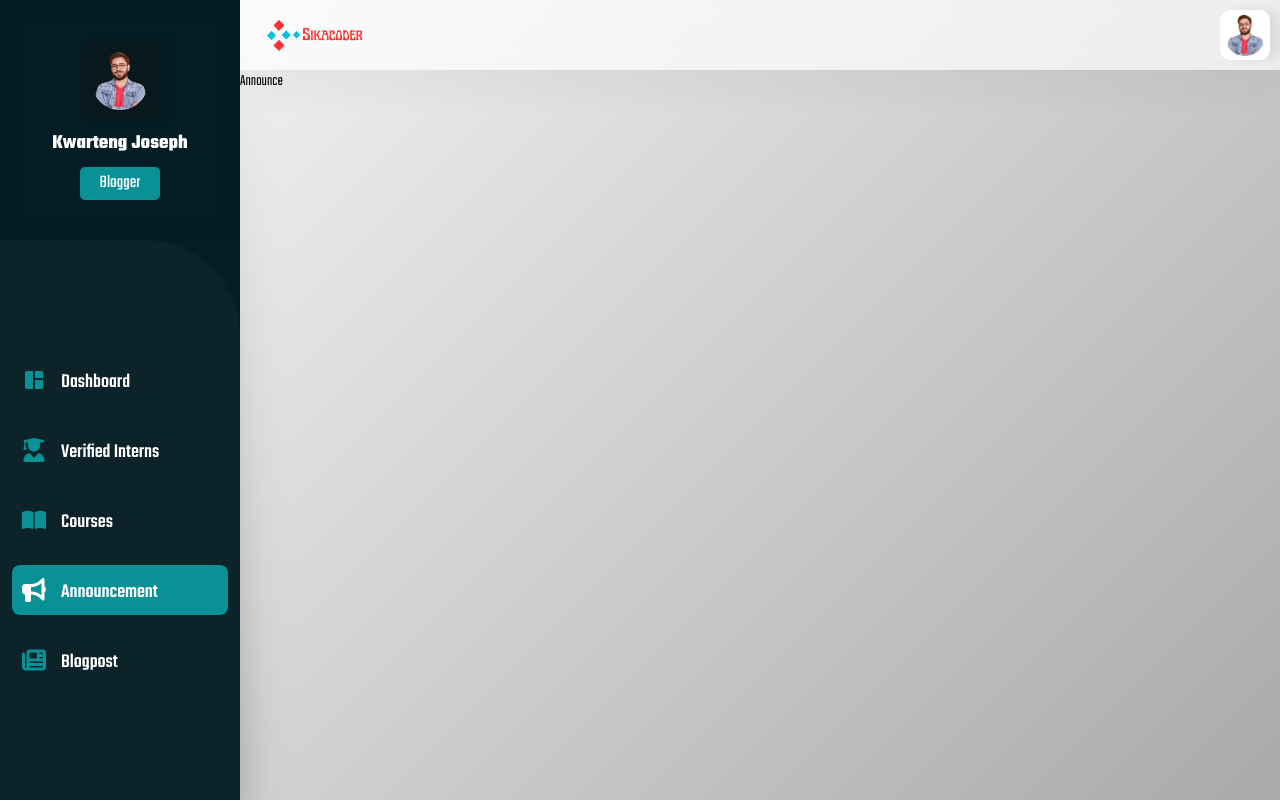
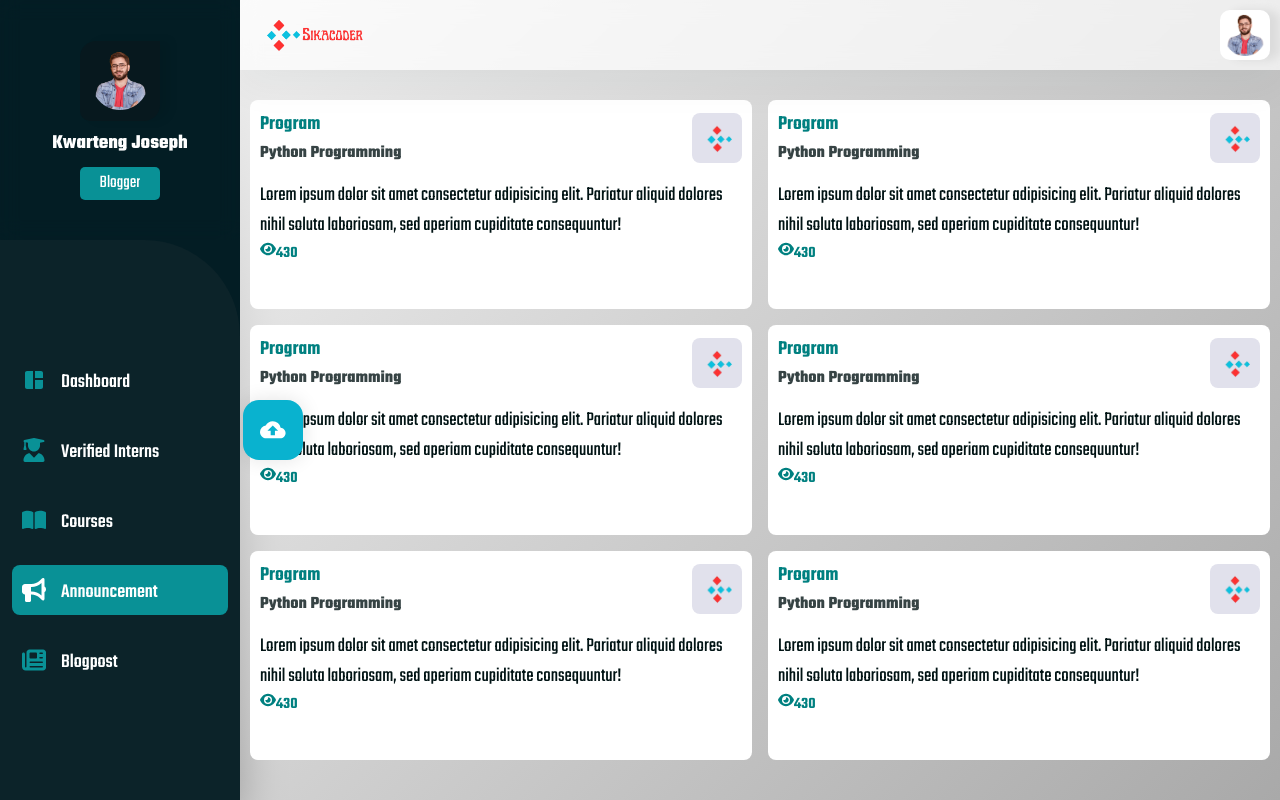
Before and after one commit to Kwarto/sikacoder, a React (Vite) app: page /sc-admin-panel in a window 1280 px wide. Both pictures are taken after a click on the element "Announcement". Built offline with nearby package versions, Linux system fonts and the light colour scheme; no server answers.

Commit message:
Added announcement component

```diff
--- a/src/components/AdminElements/AdDash.jsx
+++ b/src/components/AdminElements/AdDash.jsx
@@ -6,6 +6,7 @@ import Intern from "./Intern";
 import Programs from "./Programs";
 import Announce from "./Announce";
 import Blogpost from "./Blogpost";
+import { MdCloudUpload } from "react-icons/md";
 
 const AdDash = ({ activeIndex }) => {
   const renderComponent = () => {
@@ -27,6 +28,9 @@ const AdDash = ({ activeIndex }) => {
   return (
     <AdDashContainerWrapper>
       <AdNav />
+      <AddPostModalButton>
+        <MdCloudUpload />
+      </AddPostModalButton>
       {renderComponent()}
     </AdDashContainerWrapper>
   );
@@ -42,4 +46,21 @@ const AdDashContainerWrapper = styled.section`
   overflow: hidden;
 `;
 
+const AddPostModalButton = styled.article`
+  position: absolute;
+  top: 25rem;
+  left: .2rem;
+  z-index: 1000;
+  width: 60px;
+  aspect-ratio: 1/1;
+  background: rgb(9, 178, 207);
+  border-radius: 1rem;
+  box-shadow: 0 0 20px rgba(0, 0, 0, 0.11);
+  cursor: pointer;
+  color: #fff;
+  font-size: 1.6rem;
+  display: flex;
+  align-items: center;
+  justify-content: center;
+`
 export default AdDash;
--- a/src/components/AdminElements/Announce.jsx
+++ b/src/components/AdminElements/Announce.jsx
@@ -1,9 +1,93 @@
 import React from 'react'
+import styled from 'styled-components'
+import { announceData } from '../../utils/annonceData'
+import { FaEye } from 'react-icons/fa6'
 
 const Announce = () => {
   return (
-    <div>Announce</div>
+     <AnnouncementContainerWrapper className='grid-col-2'>
+      {announceData && announceData.map((item) => (
+        <div className="announce-card"
+         key={item.id}>
+          <div className="head">
+            <div className="program">
+              <p>Program</p>
+              <h4>{item.program}</h4>
+            </div>
+            <div className="avatar">
+              <img src={item.announceFav} alt={item.program} />
+            </div>
+          </div>
+          <div className="info">
+            <p>{item.announceDesc}</p>
+            <span className='read'>
+              <FaEye />
+              {item.readers}
+              </span>
+          </div>
+        </div>
+      ))}
+     </AnnouncementContainerWrapper>
   )
 }
 
+const AnnouncementContainerWrapper = styled.article`
+  width: 100%;
+  height: 90vh;
+  padding: 30px 10px;
+  overflow-y: scroll;
+  .announce-card{
+    width: 100%;
+    height: 100%;
+    background: #fff;
+    border-radius: .5rem;
+    padding: 10px;
+    cursor: pointer;
+    overflow: hidden;
+    display: flex;
+    align-items: center;
+    flex-direction: column;
+    .head{
+      display: flex;
+      align-items: center;
+      justify-content: space-between;
+      width: 100%;
+      .program{
+        display: flex;
+        align-items: flex-start;
+        justify-content: space-between;
+        flex-direction: column;
+        h4{
+          color: rgba(2, 19, 20, 0.795);
+        }
+        p{
+          color: teal;
+          font-weight: 600;
+        }
+      }
+      .avatar{
+        width: 50px;
+        aspect-ratio: 1/1;
+        background: rgba(9, 9, 102, 0.123);
+        border-radius: .5rem;
+        display: flex;
+        align-items: center;
+        justify-content: center;
+        padding: 6px;
+        img{
+          width: 80%;
+        }
+      }
+    }
+    .info{
+      padding-top: 15px;
+      overflow: hidden;
+      .read{
+        color: teal;
+        font-weight: 600;
+      }
+    }
+
+  }
+`
 export default Announce
--- /dev/null
+++ b/src/utils/annonceData.js
@@ -0,0 +1,45 @@
+import fromImg from '../assets/icons/favicon.png'
+export const announceData = [
+    {
+        id: 1,
+        program: 'Python Programming',
+        announceDesc: 'Lorem ipsum dolor sit amet consectetur adipisicing elit. Pariatur aliquid dolores nihil soluta laboriosam, sed aperiam cupiditate consequuntur!',
+        announceFav: fromImg,
+        readers: 430,
+    },
+      {
+        id: 2,
+        program: 'Python Programming',
+        announceDesc: 'Lorem ipsum dolor sit amet consectetur adipisicing elit. Pariatur aliquid dolores nihil soluta laboriosam, sed aperiam cupiditate consequuntur!',
+        announceFav: fromImg,
+        readers: 430,
+    },
+      {
+        id: 3,
+        program: 'Python Programming',
+        announceDesc: 'Lorem ipsum dolor sit amet consectetur adipisicing elit. Pariatur aliquid dolores nihil soluta laboriosam, sed aperiam cupiditate consequuntur!',
+        announceFav: fromImg,
+        readers: 430,
+    },
+      {
+        id: 4,
+        program: 'Python Programming',
+        announceDesc: 'Lorem ipsum dolor sit amet consectetur adipisicing elit. Pariatur aliquid dolores nihil soluta laboriosam, sed aperiam cupiditate consequuntur!',
+        announceFav: fromImg,
+        readers: 430,
+    },
+    {
+        id: 5,
+        program: 'Python Programming',
+        announceDesc: 'Lorem ipsum dolor sit amet consectetur adipisicing elit. Pariatur aliquid dolores nihil soluta laboriosam, sed aperiam cupiditate consequuntur!',
+        announceFav: fromImg,
+        readers: 430,
+    },
+    {
+        id: 6,
+        program: 'Python Programming',
+        announceDesc: 'Lorem ipsum dolor sit amet consectetur adipisicing elit. Pariatur aliquid dolores nihil soluta laboriosam, sed aperiam cupiditate consequuntur!',
+        announceFav: fromImg,
+        readers: 430,
+    }
+]
```
